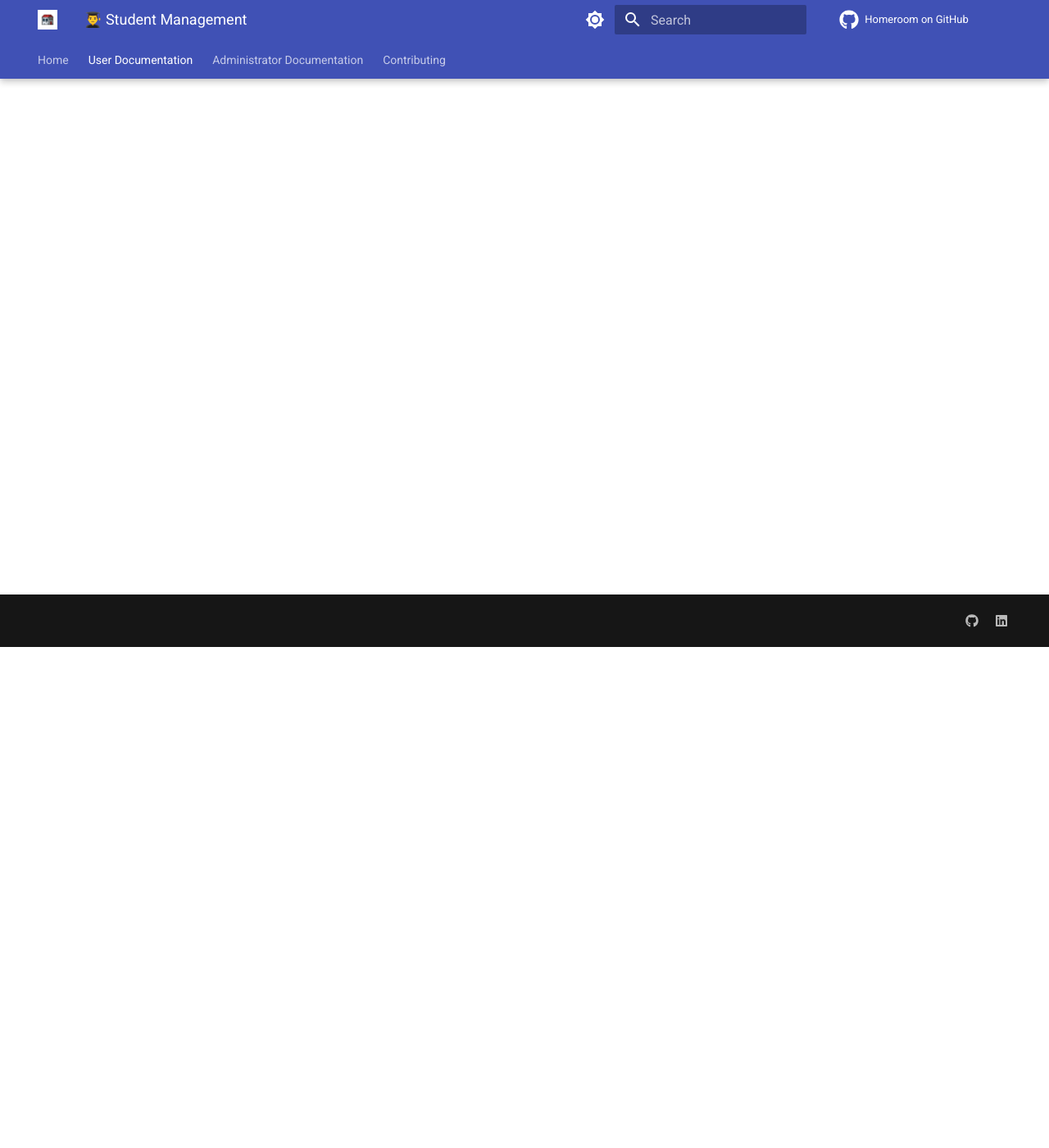
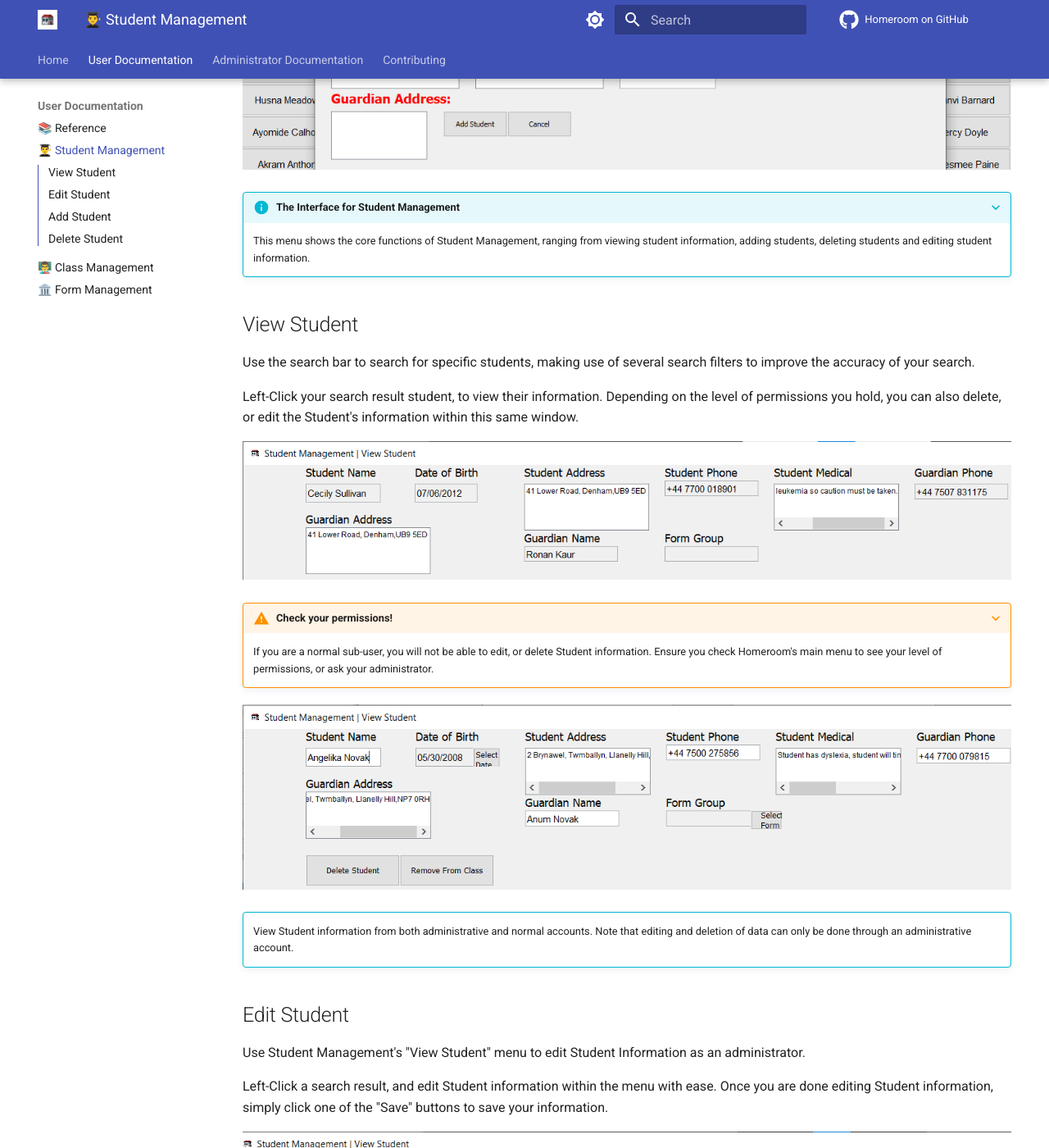
Before and after one commit to longbow122/homeroom-docs, an MkDocs documentation site: the page built from docs/userDocumentation/studentManagement.md, in a window 1280 px wide and 1400 px high, scrolled down 611 px. Shown: the whole window at 82% size. Built offline with MkDocs 1.6.1 and Material for MkDocs 9.7.7, drawn with Linux system fonts in a browser that asks for light colours; some web fonts are replaced; comment, search, counter and statistics services are not loaded; some of the changed text lies outside the part shown.

Commit message:
Implemented Student Management Page.
Finished writing the content for the Student Management pages. Moving onto Form Management next.

```diff
--- a/docs/userDocumentation/studentManagement.md
+++ b/docs/userDocumentation/studentManagement.md
@@ -5,3 +5,68 @@ title: "👨‍🎓 Student Management"
 ---
 
 # Student Management
+This page contains a detailed description of every feature within Student Management that administrative and normal sub-users are able to use.
+
+Homeroom features a powerful Student Management system that is able to handle data at a large, and detailed scale.
+
+![Student Management](../screenshots/studentManagement.png)
+
+???+ info "The Interface for Student Management"
+
+    This menu shows the core functions of Student Management, ranging from viewing student information, adding students, deleting students and editing student information.
+
+## View Student
+Use the search bar to search for specific students, making use of several search filters to improve the accuracy of your search.
+
+Left-Click your search result student, to view their information. Depending on the level of permissions you hold, you can also delete, or edit the Student's information within this same window.
+
+![View Student info](../screenshots/viewStudentUSER.png)
+
+???+ warning "Check your permissions!"
+
+    If you are a normal sub-user, you will not be able to edit, or delete Student information. Ensure you check Homeroom's main menu to see your level of permissions, or ask your administrator.
+
+![View Student info as Admin](../screenshots/viewStudent.png)
+
+!!! info ""
+
+    View Student information from both administrative and normal accounts. Note that editing and deletion of data can only be done through an administrative account.
+
+## Edit Student
+Use Student Management's "View Student" menu to edit Student Information as an administrator.
+
+Left-Click a search result, and edit Student information within the menu with ease. Once you are done editing Student information, simply click one of the "Save" buttons to save your information.
+
+![Edit Student Information](../screenshots/editStudent.png)
+
+???+ warning "Check your Permissions!"
+
+    If you are a normal sub-user, you will not be able to edit, or delete Student information. Ensure you check Homeroom's main menu to see your level of permissions, or ask your administrator.
+
+## Add Student
+Use the Student Management meny to add Student Information as an administrator. Make use of the "Add Student" menu to add student information.
+
+![Add Student Menu](../screenshots/addStudentMenu.png)
+
+???+ info "Add Your Students here!"
+
+    Fill in all required fields highlighted in red, and any black, optional fields. Then, click the "Add Student" button to add the Student to Homeroom's database.
+
+## Delete Student
+Use Student Management's "View Student" menu to delete Student Information as an administrator.
+
+Left-Click a search result, and use the "Delete Student" button to delete Student Information. You will be asked for confirmation before you do this.
+
+![View Delete Student](../screenshots/viewStudent.png)
+
+!!! warning "Check your Permissions!"
+
+    Only Administratrative users are authorised to make use of the "Delete Student" button. Only they will be able to both see, and use it.
+
+![Confirm your deletion](../screenshots/deleteStudentConfirm.png)
+
+![Deletion success](../screenshots/deleteStudentSuccess.png)
+
+???+ danger "Careful!"
+
+    Ensure that you delete the right Students. You will NOT be able to recover any data you delete!
--- a/mkdocs.yml
+++ b/mkdocs.yml
@@ -25,7 +25,7 @@ theme:
     - search.highlight
     - toc.follow
     - toc.integrate
-    -
+
   palette:
     - scheme: default
       toggle:
@@ -43,6 +43,9 @@ markdown_extensions:
   - admonition
   - pymdownx.superfences
   - def_list
+  - toc:
+      permalink: true
+      permalink_title: Anchor link to this section for reference
   - pymdownx.tasklist:
       custom_checkbox: true
   - pymdownx.snippets:
```
Also changed, not shown: docs/adminDocumentation/teacherManagement.md (+1 -1 lines), docs/features.md (+1 -0 lines), docs/userDocumentation/userReference.md (+2 -2 lines), docs/screenshots/accessDenied.png (added), docs/screenshots/addStudentMenu.png (added), docs/screenshots/addStudentSuccess.png (added), docs/screenshots/deleteStudentConfirm.png (added), docs/screenshots/deleteStudentSuccess.png (added), docs/screenshots/editStudent.png (added), docs/screenshots/viewStudent.png (added), docs/screenshots/viewStudentUSER.png (added).
